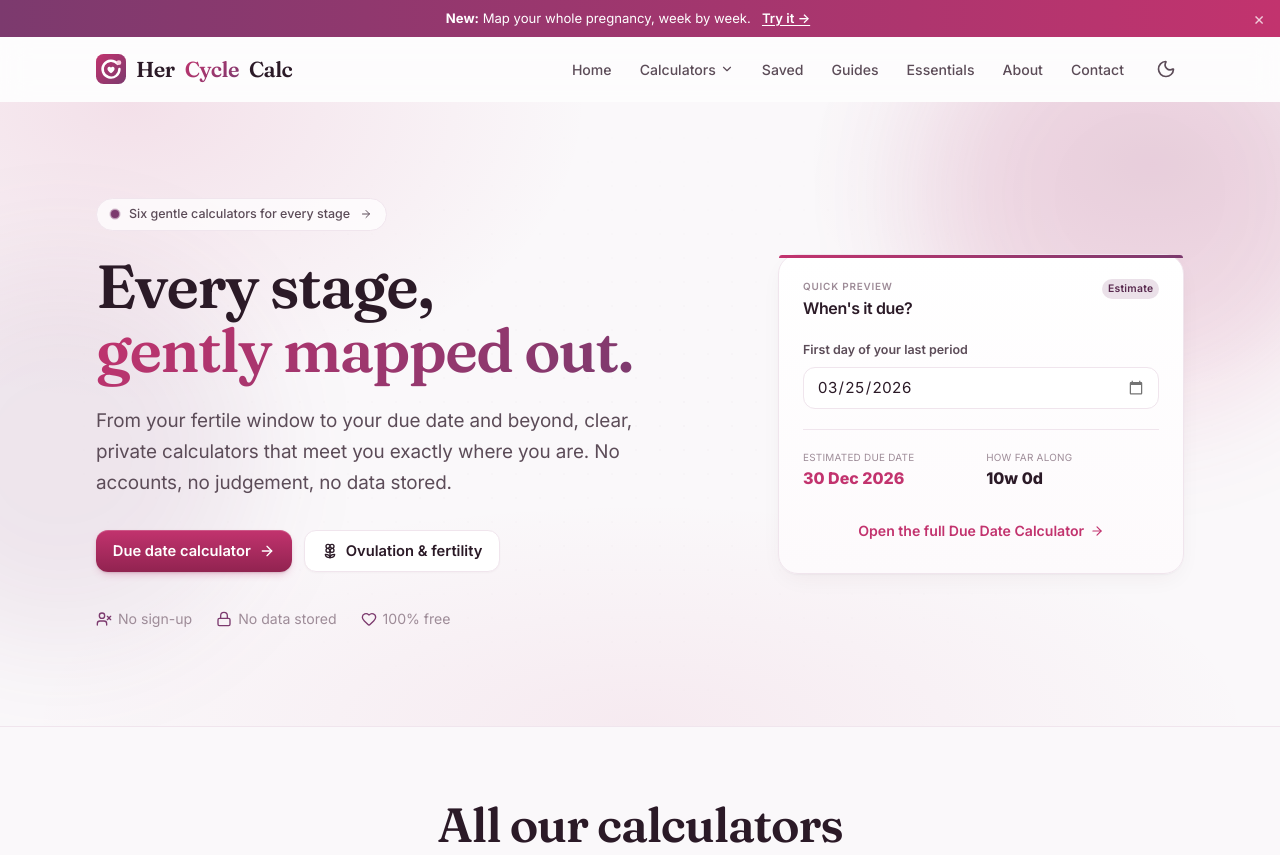
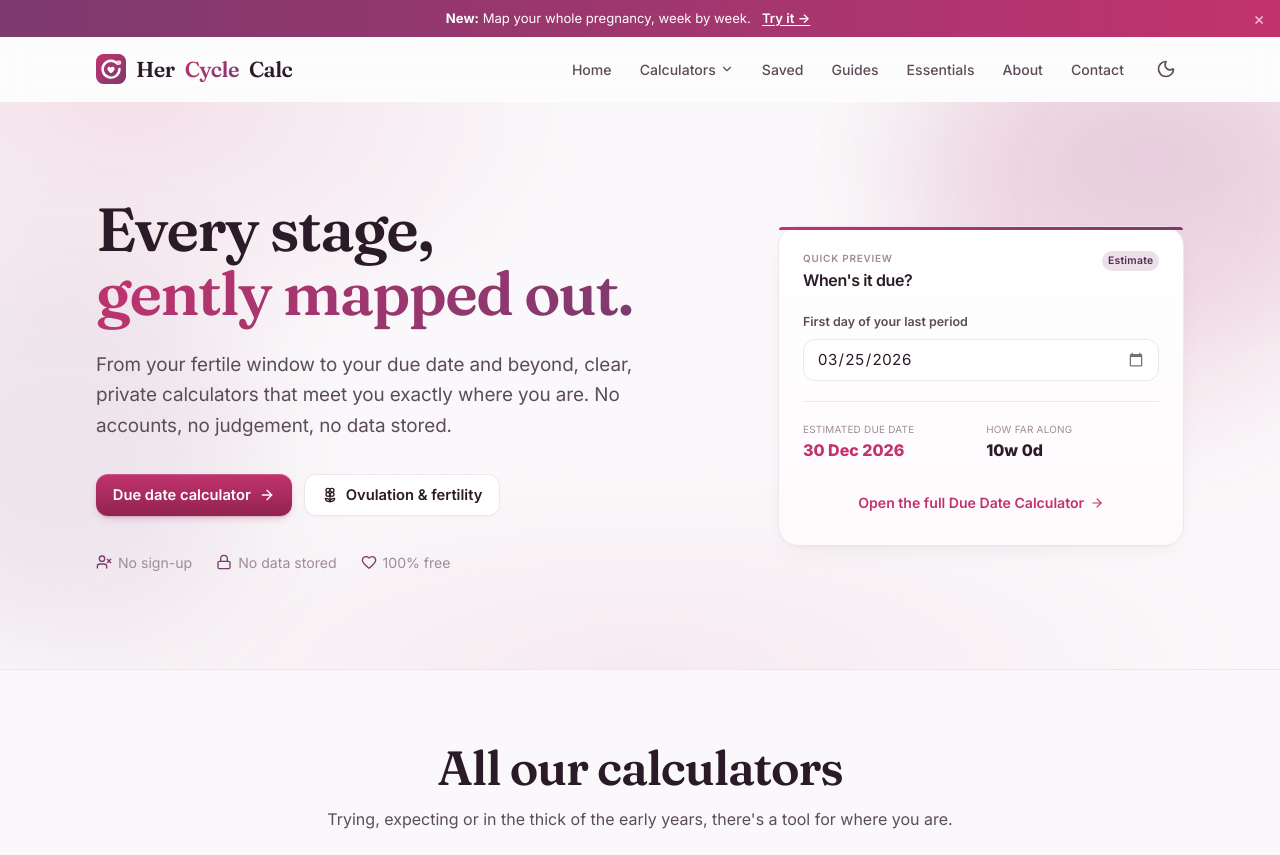
Before and after one commit to jamiehughmccafferty-dot/hercyclecalc.com, a website: page index.html in a window 1280 px wide. Shown: the top 855 px of the page. Drawn offline with nearby package versions, Linux system fonts and the light colour scheme.

Commit message:
Remove hero eyebrow badge pill for a cleaner, less templated look

```diff
--- a/index.html
+++ b/index.html
@@ -103,11 +103,6 @@
   <div class="relative max-w-6xl mx-auto px-4 sm:px-6 lg:px-8 py-16 sm:py-22 lg:py-24">
     <div class="grid lg:grid-cols-5 gap-10 lg:gap-12 items-center">
       <div class="hc-reveal lg:col-span-3">
-        <a href="#calculators" class="inline-flex items-center gap-2.5 bg-surface/70 backdrop-blur-sm border border-border rounded-full px-3.5 py-1.5 text-xs font-medium text-ink-soft mb-6 hover:border-brand/40 hover:text-ink transition-colors group">
-          <span class="relative flex w-2 h-2"><span class="absolute inset-0 rounded-full bg-accent opacity-75 animate-ping"></span><span class="relative rounded-full w-2 h-2 bg-accent"></span></span>
-          Six gentle calculators for every stage
-          <i data-lucide="arrow-right" class="w-3 h-3 transition-transform group-hover:translate-x-0.5"></i>
-        </a>
         <h1 class="font-display text-display font-semibold text-ink leading-[1.05] text-balance">
           Every stage,
           <span class="hc-gradient-text">gently mapped&nbsp;out.</span>
```
